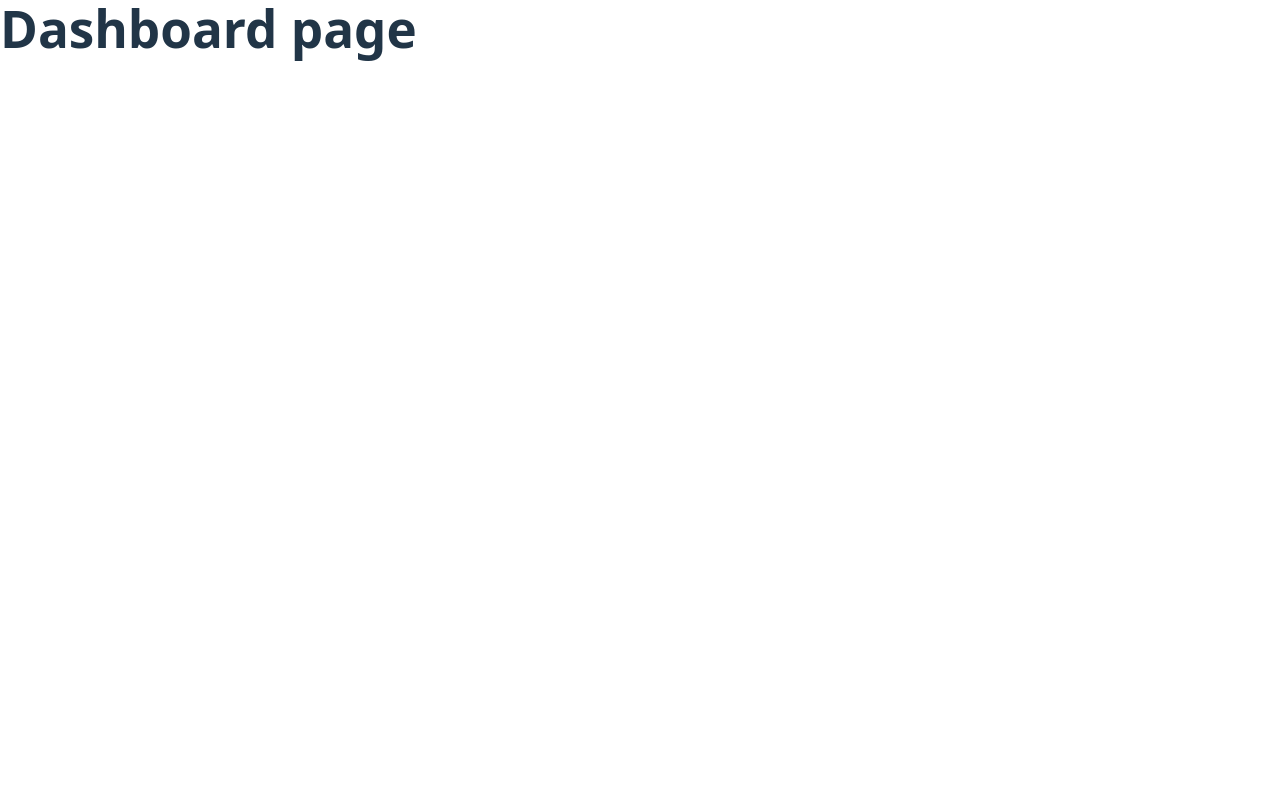
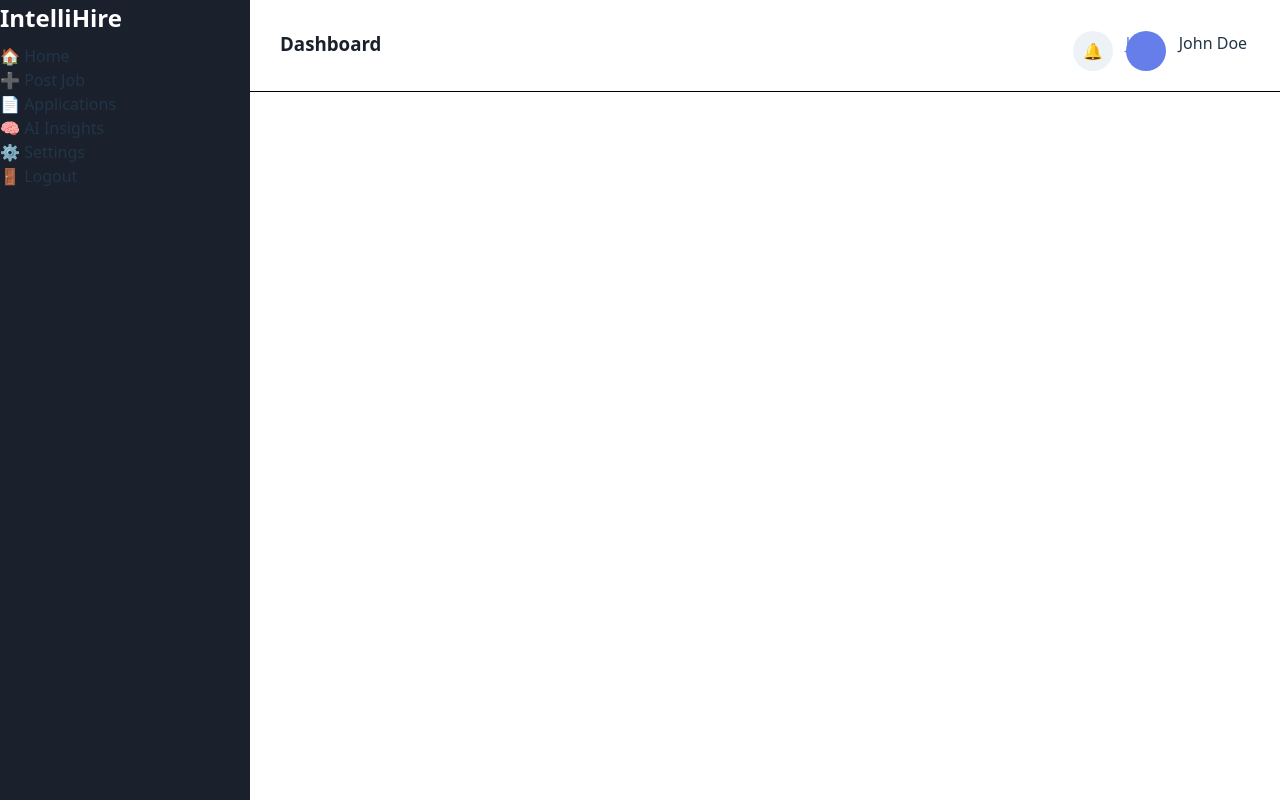
Before and after one commit to SIMRAN20053/INTELLIHIRE, a React (Vite) app: page /dashboard in a window 1280 px wide. Built offline with nearby package versions, Linux system fonts and the light colour scheme.

Commit message:
Updating DASHBOARD UI

```diff
--- /dev/null
+++ b/src/pages/dashboard.css
@@ -0,0 +1,64 @@
+*{
+    margin:0;
+    padding:0;
+    box-sizing: border-box;
+}
+.dashboard-page{
+    display:flex;
+    height:100vh;
+}
+.sidebar{
+    width:15.625rem;
+    background-color: #1a202c;
+}
+.main{
+    display:flex;
+    flex-direction: column;
+    flex:1;
+}
+.navbar{
+    display:flex;
+    width:100%;
+    justify-content: space-between;
+    padding: 20px;
+    border-bottom: 0.2px solid black;
+}
+.nav-right{
+    display:flex;
+    width:12.5rem;
+    justify-content: space-evenly;
+    margin-top: 0.7rem;
+}
+.nav-left{
+  padding: 0.625rem;
+}
+.nav-logo{
+    font:24px;
+        font-weight: 600;
+    color: #1a202c;
+}
+.logo{
+    color: white;
+    font-size: 24px;
+    font-weight: 700;
+}
+.bell{
+    width:40px;
+    height:40px;
+    background-color: #edf2f7;
+    border-radius: 50%;
+    display:flex;
+    justify-content: center;
+    align-items: center;
+    cursor:pointer;
+}
+.avatar{
+    width:40px;
+    height:40px;
+    color:  #667eea;
+    background-color: #667eea;
+    border-radius: 50%;
+     justify-content: center;
+    align-items: center;
+    cursor:pointer;
+}
--- a/src/pages/dashboard.jsx
+++ b/src/pages/dashboard.jsx
@@ -1,8 +1,33 @@
 import React from "react";
+import './dashboard.css';
 function Dashboard(){
     return(
         <>
-        <h1>Dashboard page</h1>
+      <div className="dashboard-page">
+        <div className="sidebar">
+            <h2 className="logo">IntelliHire</h2>
+<div className="menu">
+    <div>🏠 Home</div>
+    <div>➕ Post Job</div>
+    <div>📄 Applications</div>
+    <div>🧠 AI Insights</div>
+    <div>⚙️ Settings</div>
+    <div>🚪 Logout </div>
+</div>
+        </div>
+        <div className="main">
+        <div className="navbar">
+            <div className="nav-left">
+<h3 className="nav-logo">Dashboard</h3>
+            </div>
+<div className="nav-right">
+    <div className="bell">🔔</div>
+    <div className="avatar">JD</div>
+    <div className="username">John Doe</div>
+</div>
+</div>
+</div>
+      </div>
         </>
     )
 }
```
